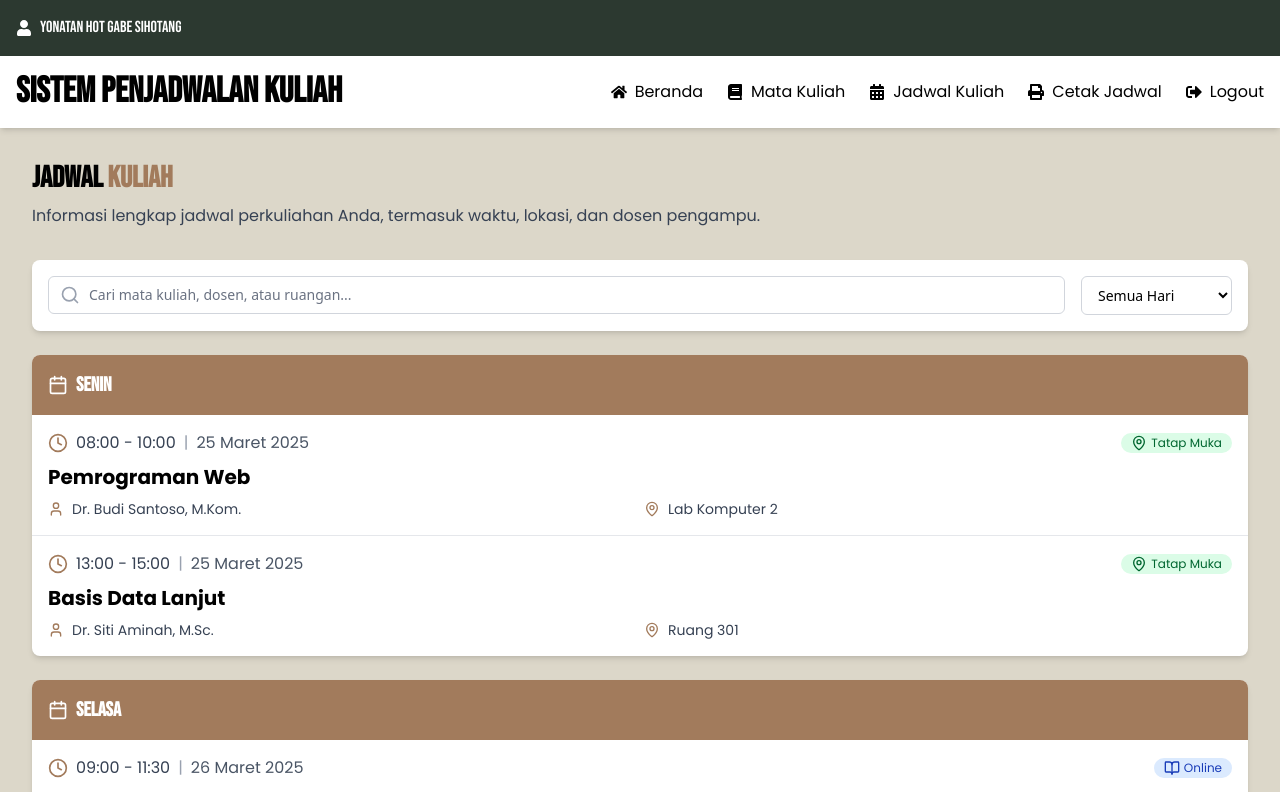
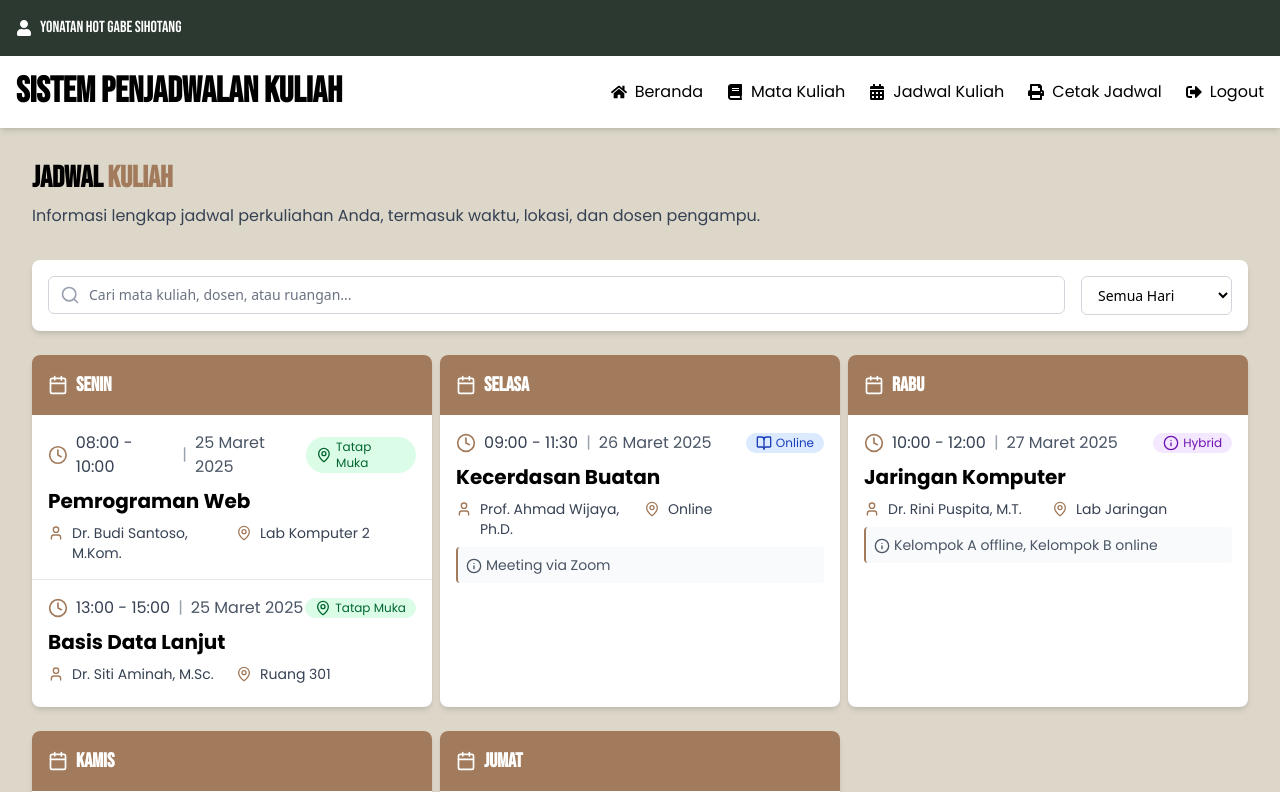
Before and after one commit to keqi000/proyek-pengembangan-web-berbasis-framework-terbaru, a Next.js app: page /user/schedule in a window 1280 px wide. Shown: the top 792 px of the page. Built offline with nearby package versions, Linux system fonts and the light colour scheme.

Commit message:
feature: set grid layout at desktop

```diff
--- a/src/app/user/schedule/page.tsx
+++ b/src/app/user/schedule/page.tsx
@@ -198,7 +198,7 @@ const JadwalKuliahPage: FC = () => {
       </div>
 
       {/* Jadwal Content */}
-      <div className="space-y-6">
+      <div className="gap-y-6 flex flex-col md:grid md:grid-cols-3  gap-x-2">
         {days
           .filter((day) => (filterDay ? day === filterDay : true))
           .map((day) => {
@@ -208,13 +208,13 @@ const JadwalKuliahPage: FC = () => {
             return (
               <div
                 key={day}
-                className="bg-white rounded-lg shadow-md overflow-hidden font-poppins"
+                className="bg-white rounded-lg shadow-md overflow-hidden font-poppins md:h-[35ch]"
               >
                 <div className="bg-[#A27B5C] text-white p-4 flex items-center">
                   <Calendar className="w-5 h-5 mr-2" />
                   <h2 className="text-xl font-semibold font-bebas">{day}</h2>
                 </div>
-                <div className="divide-y divide-gray-200">
+                <div className="flex flex-col divide-y divide-gray-200">
                   {dayJadwal.map((jadwal) => (
                     <div key={jadwal.id} className="p-4 hover:bg-gray-50">
                       <div className="flex flex-col md:flex-row md:items-center justify-between mb-2">
@@ -229,7 +229,7 @@ const JadwalKuliahPage: FC = () => {
                           </span>
                         </div>
                         <div
-                          className={`inline-flex items-center px-2.5 py-0.5 rounded-full text-xs font-medium ${getJenisKuliahColor(
+                          className={`flex items-center px-2.5 py-0.5 rounded-full text-xs font-medium ${getJenisKuliahColor(
                             jadwal.jenisKuliah
                           )}`}
                         >
```
